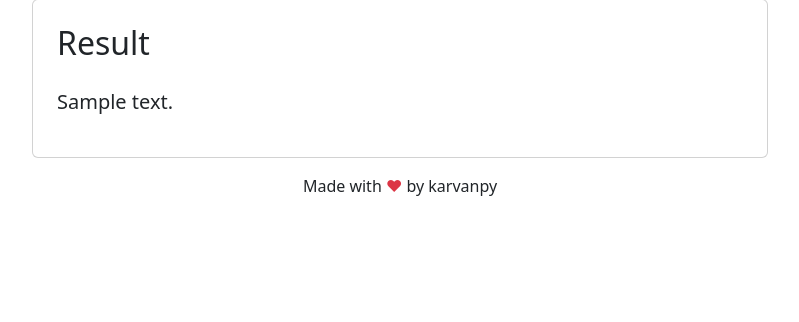
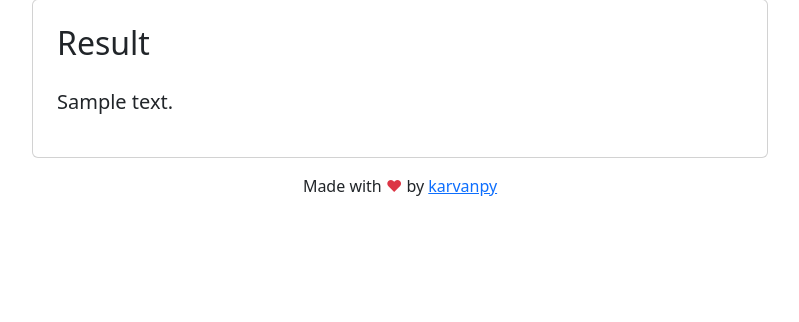
Before and after one commit to karvanpy/audiotranscribe_web, a Flask app: template templates/index.html in a window 1280 px wide. Shown: the part 478-800 px from the top of the page, without its empty margins (240-1039 px from the left). Run offline with Flask 2, Linux system fonts and the light colour scheme; the template is opened without the code that fills it: most values are stand-ins (such as "Sample title", 1, 10 or a date in 2020).

Commit message:
Update base.html

```diff
--- a/templates/base.html
+++ b/templates/base.html
@@ -15,7 +15,7 @@
 {% endblock %}
 
 <footer class="text-dark text-center py-3">
-    <p class="mb-0">Made with <span class="text-danger">&hearts;</span> by karvanpy</p>
+    <p class="mb-0">Made with <span class="text-danger">&hearts;</span> by <a href="https://github.com/karvanpy">karvanpy</a></p>
 </footer>
 
 {% block scripts %}
```
